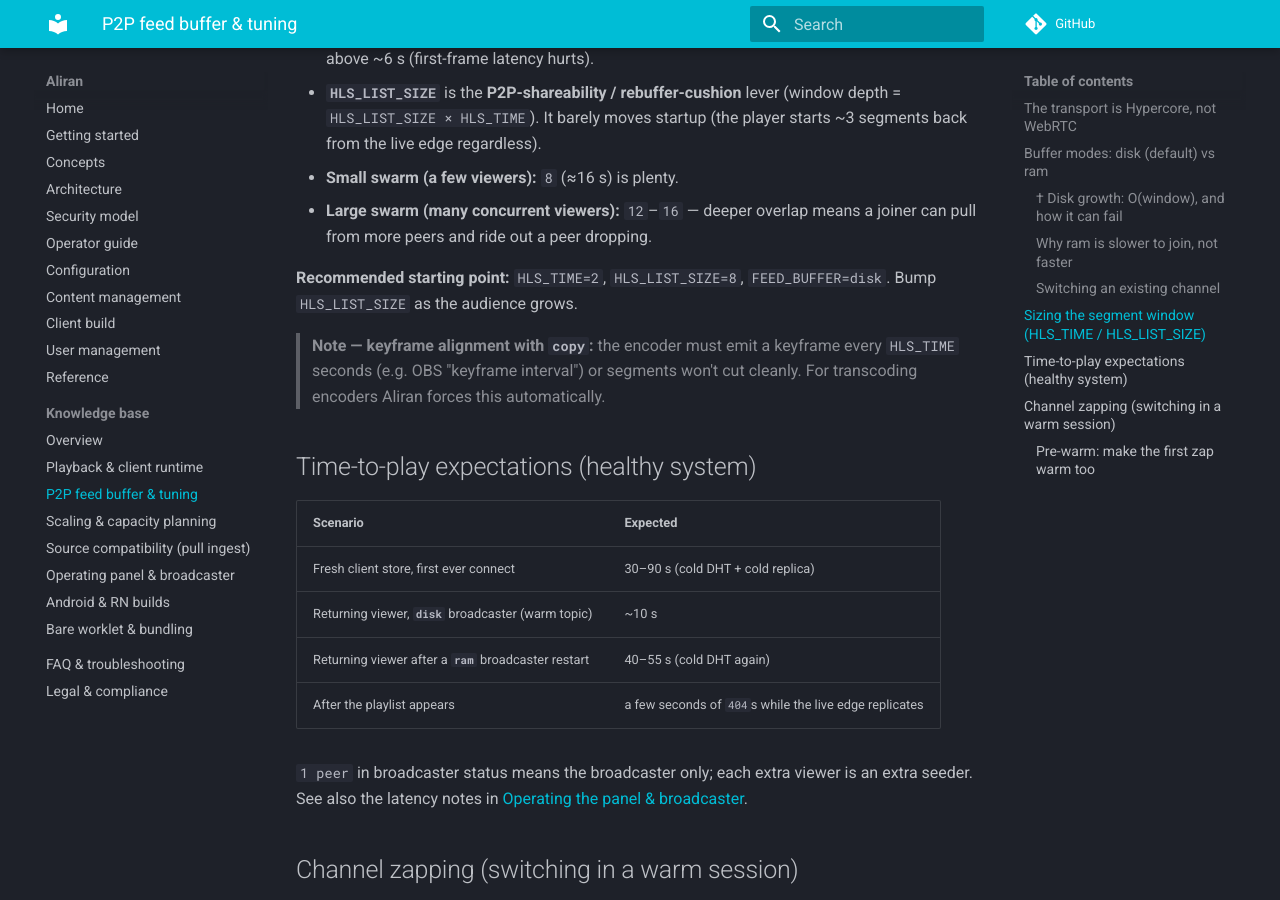
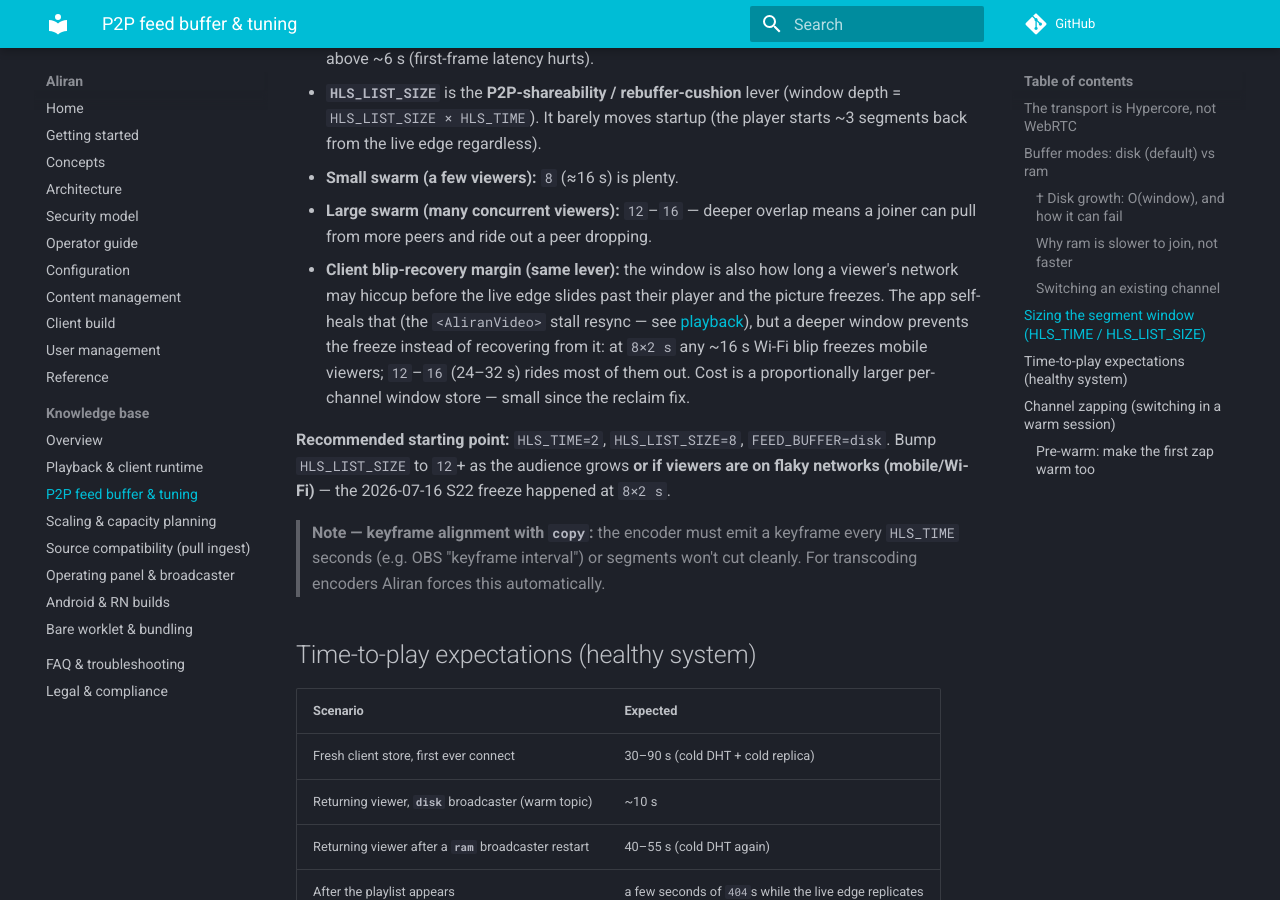
Before and after one commit to AbueloSimpson/aliran, an MkDocs documentation site: the page built from docs/kb/feed-buffer.md, in a window 1280 px wide and 900 px high, scrolled down 3280 px. Built offline with MkDocs 1.6.1 and Material for MkDocs 9.7.7, drawn with Linux system fonts in a browser that asks for light colours; comment, search, counter and statistics services are not loaded.

Commit message:
docs(kb): window depth is also the client blip-recovery margin — recommend HLS_LIST_SIZE 12+ for flaky-network viewers
The HLS_LIST_SIZE lever doubles as how long a viewer's network may hiccup
before the live edge slides past their player (the 2026-07-16 S22 freeze
happened at the 8×2 s default). The app self-heals that now (<AliranVideo>
stall resync), but a deeper window (12-16 ≈ 24-32 s) prevents the freeze
instead of recovering from it — cross-linked to the playback KB entry.

```diff
--- a/docs/kb/feed-buffer.md
+++ b/docs/kb/feed-buffer.md
@@ -133,9 +133,18 @@ buffer-mode lever above).
   - **Small swarm (a few viewers):** `8` (≈16 s) is plenty.
   - **Large swarm (many concurrent viewers):** `12`–`16` — deeper overlap means a
     joiner can pull from more peers and ride out a peer dropping.
+  - **Client blip-recovery margin (same lever):** the window is also how long a
+    viewer's network may hiccup before the live edge slides past their player and the
+    picture freezes. The app self-heals that (the `<AliranVideo>` stall resync — see
+    [playback](playback.md#video-freezes-while-everything-looks-healthy-clock-ticks-peers-connected)),
+    but a deeper window prevents the freeze instead of recovering from it: at `8×2 s`
+    any ~16 s Wi-Fi blip freezes mobile viewers; `12`–`16` (24–32 s) rides most of
+    them out. Cost is a proportionally larger per-channel window store — small since
+    the reclaim fix.
 
 **Recommended starting point:** `HLS_TIME=2`, `HLS_LIST_SIZE=8`, `FEED_BUFFER=disk`.
-Bump `HLS_LIST_SIZE` as the audience grows.
+Bump `HLS_LIST_SIZE` to `12`+ as the audience grows **or if viewers are on flaky
+networks (mobile/Wi-Fi)** — the 2026-07-16 S22 freeze happened at `8×2 s`.
 
 > **Note — keyframe alignment with `copy`:** the encoder must emit a keyframe every
 > `HLS_TIME` seconds (e.g. OBS "keyframe interval") or segments won't cut cleanly.
```
